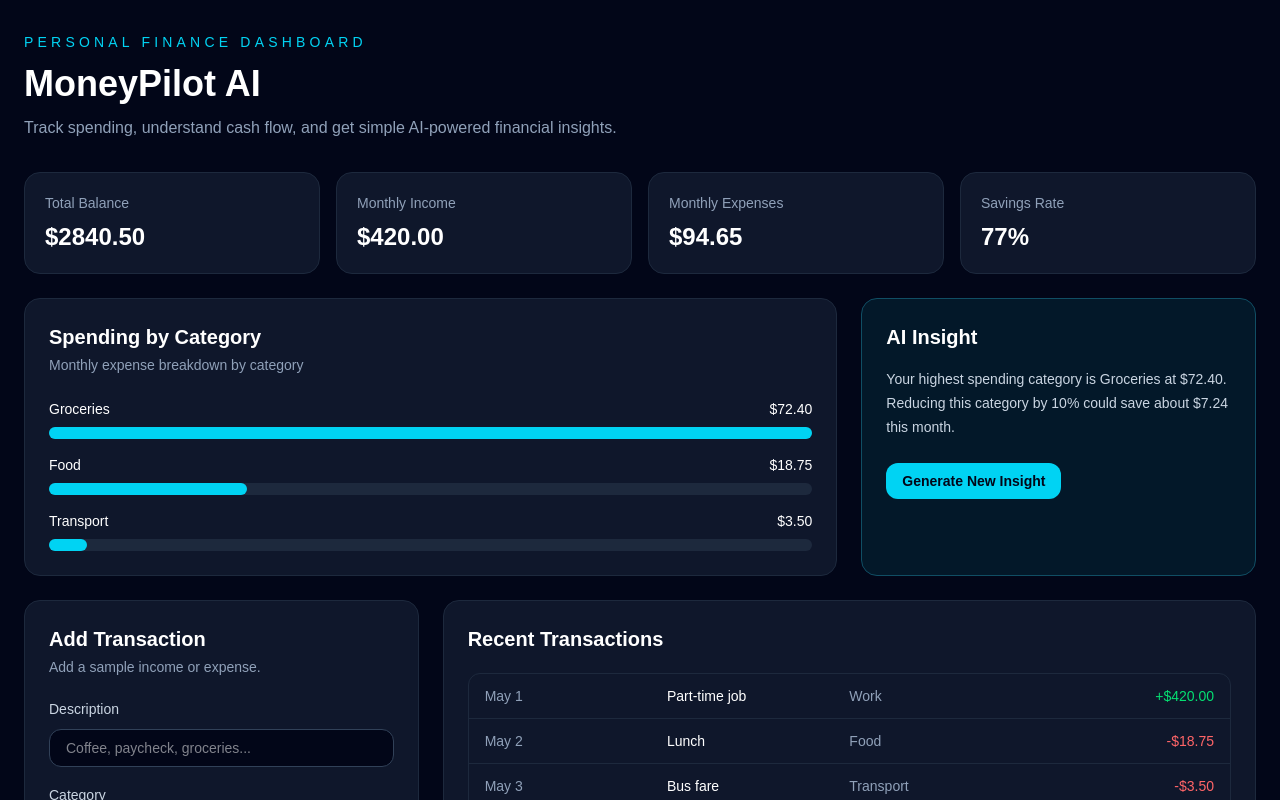
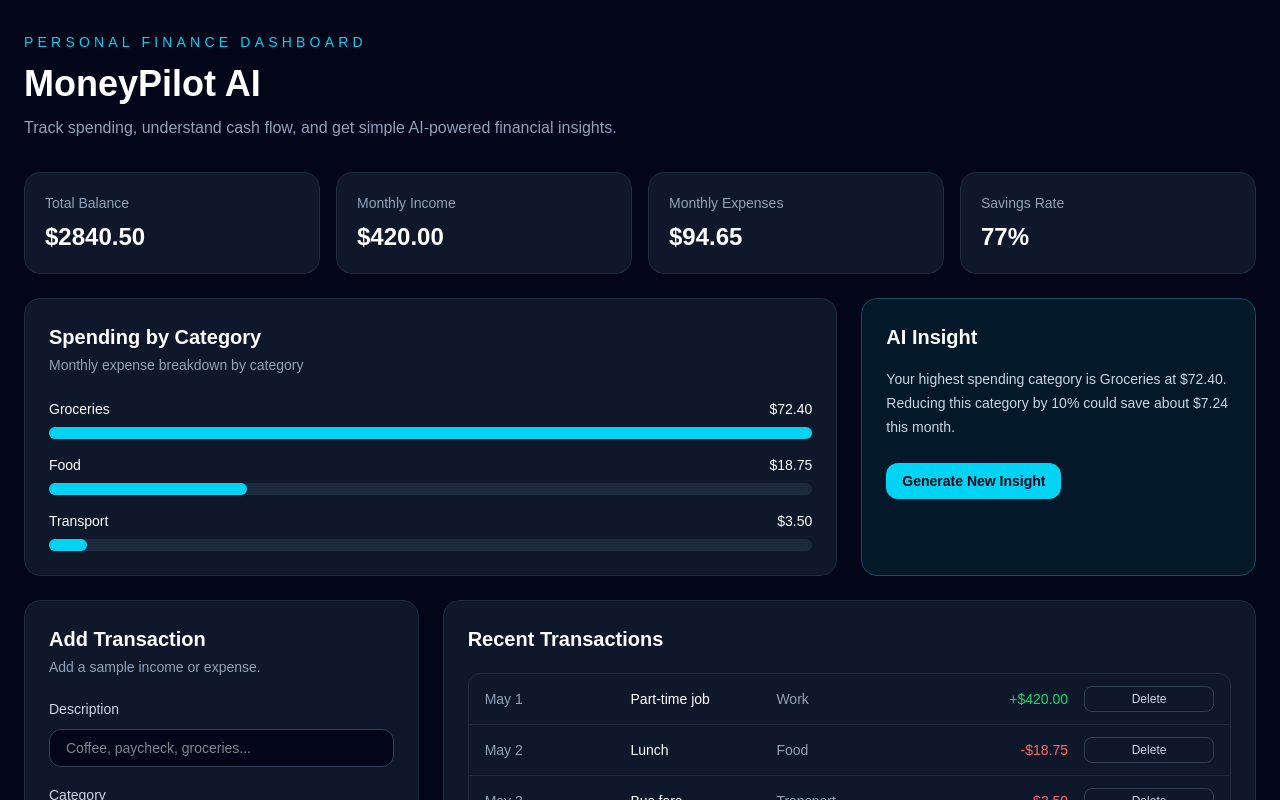
Before and after one commit to Ripunjay0602/moneypilot-ai, a Next.js app in the folder frontend/: page / in a window 1280 px wide. Shown: the top 800 px of the page. Built offline with nearby package versions, Linux system fonts and the light colour scheme.

Commit message:
Add delete transaction functionality

```diff
--- a/frontend/src/app/page.tsx
+++ b/frontend/src/app/page.tsx
@@ -145,6 +145,12 @@ export default function Home() {
     setTransactions([transaction, ...transactions]);
   }
 
+  function handleDeleteTransaction(id: number) {
+    setTransactions(
+      transactions.filter((transaction) => transaction.id !== id)
+    );
+  }
+
   return (
     <main className="min-h-screen bg-slate-950 text-white">
       <section className="mx-auto max-w-7xl px-6 py-8">
@@ -171,7 +177,11 @@ export default function Home() {
 
         <div className="mt-6 grid gap-6 lg:grid-cols-3">
           <AddTransactionForm onAddTransaction={handleAddTransaction} />
-          <RecentTransactions transactions={transactions} />
+
+          <RecentTransactions
+            transactions={transactions}
+            onDeleteTransaction={handleDeleteTransaction}
+          />
         </div>
 
         <div className="mt-6 grid gap-6 lg:grid-cols-3">
--- a/frontend/src/components/AiInsightCard.tsx
+++ b/frontend/src/components/AiInsightCard.tsx
@@ -1,11 +1,11 @@
 type AiInsightCardProps = {
-  topCategoryName: string;
-  topCategoryAmount: number;
+  topCategoryName?: string;
+  topCategoryAmount?: number;
 };
 
 export default function AiInsightCard({
-  topCategoryName,
-  topCategoryAmount,
+  topCategoryName = "No expenses yet",
+  topCategoryAmount = 0,
 }: AiInsightCardProps) {
   const potentialSavings = topCategoryAmount * 0.1;
 
@@ -13,11 +13,17 @@ export default function AiInsightCard({
     <div className="rounded-2xl border border-cyan-900 bg-cyan-950/40 p-6">
       <h2 className="text-xl font-semibold">AI Insight</h2>
 
-      <p className="mt-4 text-sm leading-6 text-slate-300">
-        Your highest spending category is {topCategoryName} at $
-        {topCategoryAmount.toFixed(2)}. Reducing this category by 10% could save
-        about ${potentialSavings.toFixed(2)} this month.
-      </p>
+      {topCategoryAmount > 0 ? (
+        <p className="mt-4 text-sm leading-6 text-slate-300">
+          Your highest spending category is {topCategoryName} at $
+          {topCategoryAmount.toFixed(2)}. Reducing this category by 10% could
+          save about ${potentialSavings.toFixed(2)} this month.
+        </p>
+      ) : (
+        <p className="mt-4 text-sm leading-6 text-slate-300">
+          Add expense transactions to generate a spending insight.
+        </p>
+      )}
 
       <button className="mt-6 rounded-xl bg-cyan-400 px-4 py-2 text-sm font-semibold text-slate-950">
         Generate New Insight
--- a/frontend/src/components/RecentTransactions.tsx
+++ b/frontend/src/components/RecentTransactions.tsx
@@ -9,20 +9,27 @@ type Transaction = {
 
 type RecentTransactionsProps = {
   transactions: Transaction[];
+  onDeleteTransaction: (id: number) => void;
 };
 
 export default function RecentTransactions({
   transactions,
+  onDeleteTransaction,
 }: RecentTransactionsProps) {
   return (
     <div className="rounded-2xl border border-slate-800 bg-slate-900 p-6 lg:col-span-2">
       <h2 className="text-xl font-semibold">Recent Transactions</h2>
 
       <div className="mt-5 overflow-hidden rounded-xl border border-slate-800">
-        {transactions.map((transaction) => (
+        {transactions.length === 0 ? (
+          <p className="px-4 py-6 text-sm text-slate-400">
+            No transactions yet.
+          </p>
+        ) : (
+          transactions.map((transaction) => (
             <div
               key={transaction.id}
-            className="grid grid-cols-4 border-b border-slate-800 px-4 py-3 text-sm last:border-b-0"
+              className="grid grid-cols-5 items-center border-b border-slate-800 px-4 py-3 text-sm last:border-b-0"
             >
               <span className="text-slate-400">{transaction.date}</span>
               <span>{transaction.description}</span>
@@ -37,8 +44,17 @@ export default function RecentTransactions({
                 {transaction.amount > 0 ? "+" : "-"}$
                 {Math.abs(transaction.amount).toFixed(2)}
               </span>
+
+              <button
+                type="button"
+                onClick={() => onDeleteTransaction(transaction.id)}
+                className="ml-4 rounded-lg border border-slate-700 px-3 py-1 text-xs text-slate-300 hover:border-red-400 hover:text-red-400"
+              >
+                Delete
+              </button>
             </div>
-        ))}
+          ))
+        )}
       </div>
     </div>
   );
```
Lines whose indentation alone changed are shown as unchanged.
